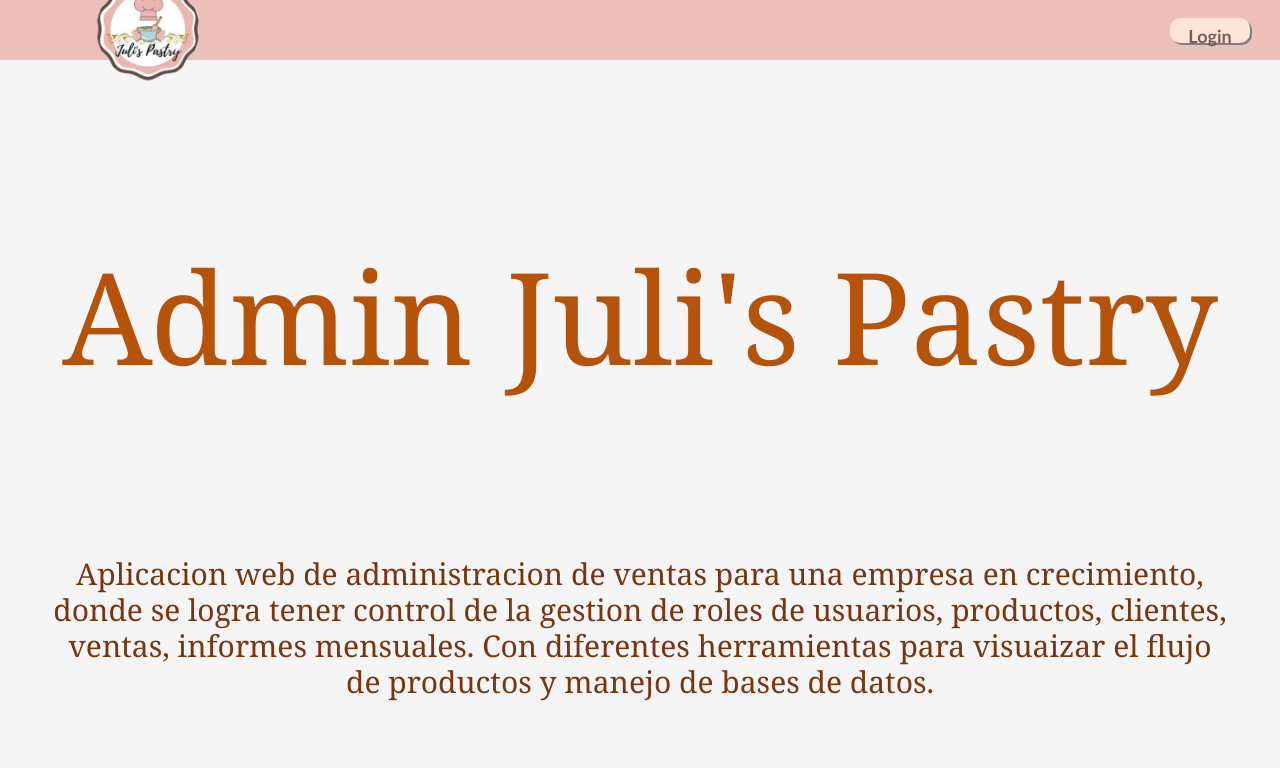
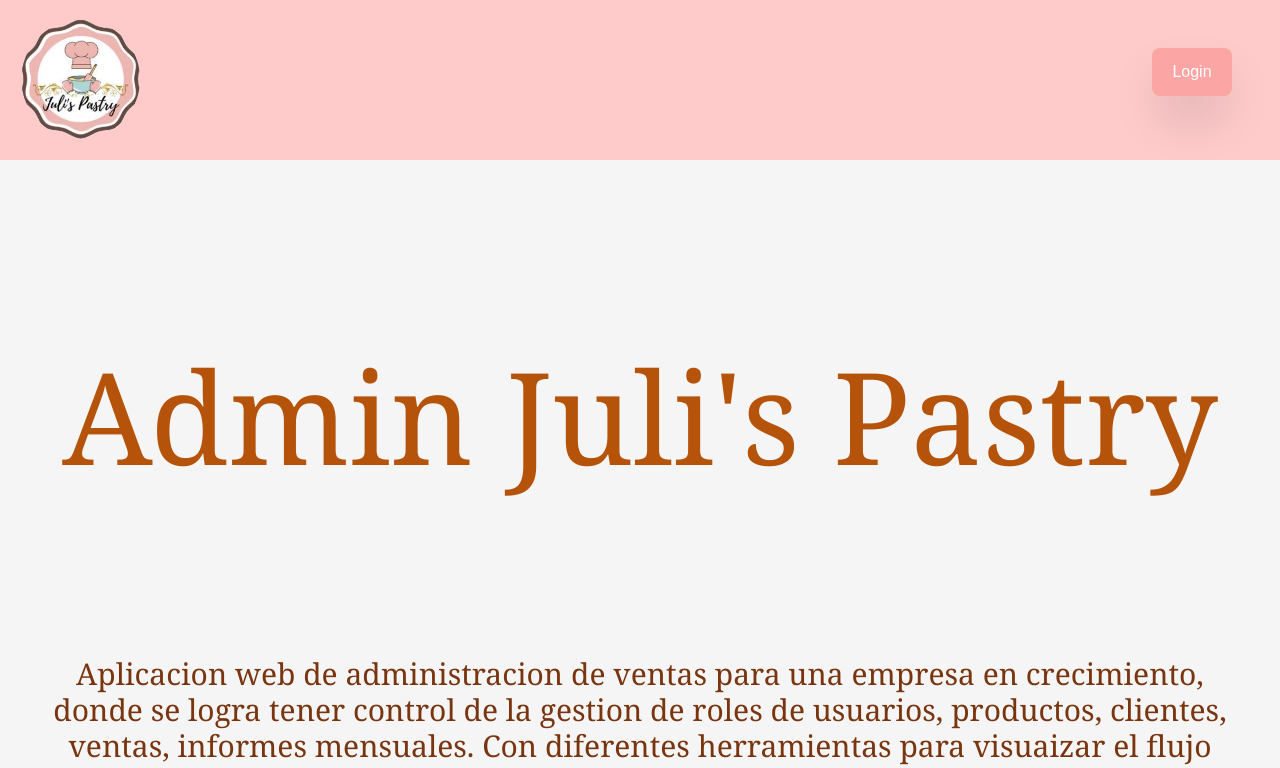
Before and after one commit to programmingEvolution/Proyecto, a React (Create React App) app in the folder front-cmr-pastry/: page / in a window 1280 px wide. Shown: the top 768 px of the page. Built offline with nearby package versions, Linux system fonts and the light colour scheme.

Commit message:
modificaciones en los estilos del header de la pagina de home

```diff
--- a/front-cmr-pastry/src/App.css
+++ b/front-cmr-pastry/src/App.css
@@ -1234,18 +1234,12 @@ form {
 /** CSS tabla DE clientes DANIELA**/
 
 /** CSS HEADER DANIELA**/
+/*
 .logoGrande {
   height: 110px;
   margin-left: 55%;
 }
-.navbar {
-  display: flex;
-  justify-content: space-between;
-  align-items: center;
-  padding: 30px;
-  background-color: #edc0bc;
-  height: 60px;
-}
+
 
 .estilosHeader {
   color: #775c5a;
--- a/front-cmr-pastry/src/components/Header.jsx
+++ b/front-cmr-pastry/src/components/Header.jsx
@@ -6,12 +6,13 @@ const Header = () => {
   return (
     <div>
       <nav>
-        <ul className="navbar">
+        <ul class="h-40 w-full bg-red-200 flex justify-between ">
           <li>
-            <img className="logoGrande" src={logo} alt="logo" />
+            <img className="h-32 m-4 " src={logo} alt="logo" />
           </li>
           <Link to="/login">
-            <li className="botonLogin">Login</li>
+            <li className ="w-20 bg-red-300 text-white rounded-lg shadow-2xl border-1 border-light-blue-500 text-center justify-center py-3 px-3 m-4 inline-flex mt-12 mr-12 bg-red-300 hover:bg-red-500">Login
+            </li>
           </Link>
         </ul>
       </nav>
--- a/front-cmr-pastry/tailwind.config.js
+++ b/front-cmr-pastry/tailwind.config.js
@@ -4,12 +4,31 @@ module.exports = {
   theme: {
     container: {
       center: true,
+      _boxShadow: {
+        sm: '0 1px 2px 0 rgba(0, 0, 0, 0.05)',
+        DEFAULT: '0 1px 3px 0 rgba(0, 0, 0, 0.1), 0 1px 2px 0 rgba(0, 0, 0, 0.06)',
+        md: '0 4px 6px -1px rgba(0, 0, 0, 0.1), 0 2px 4px -1px rgba(0, 0, 0, 0.06)',
+        lg: '0 10px 15px -3px rgba(0, 0, 0, 0.1), 0 4px 6px -2px rgba(0, 0, 0, 0.05)',
+        xl: '0 20px 25px -5px rgba(0, 0, 0, 0.1), 0 10px 10px -5px rgba(0, 0, 0, 0.04)',
+        '2xl': '0 25px 50px -12px rgba(0, 0, 0, 0.25)',
+        '3xl': '0 35px 60px -15px rgba(0, 0, 0, 0.3)',
+        inner: 'inset 0 2px 4px 0 rgba(0, 0, 0, 0.06)',
+        none: 'none',
+      },
+      get boxShadow() {
+        return this._boxShadow;
+      },
+      set boxShadow(value) {
+        this._boxShadow = value;
+      },
     },
 
     extend: {},
   },
   variants: {
     extend: {},
+    boxShadow: ['active'],
+    animation: ['motion-safe'],
   },
   plugins: [],
 }
```
